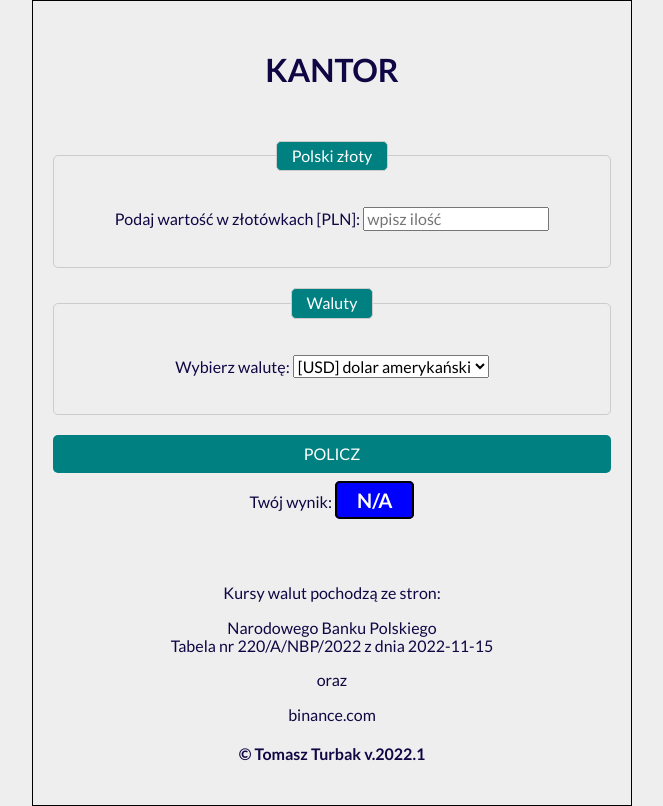
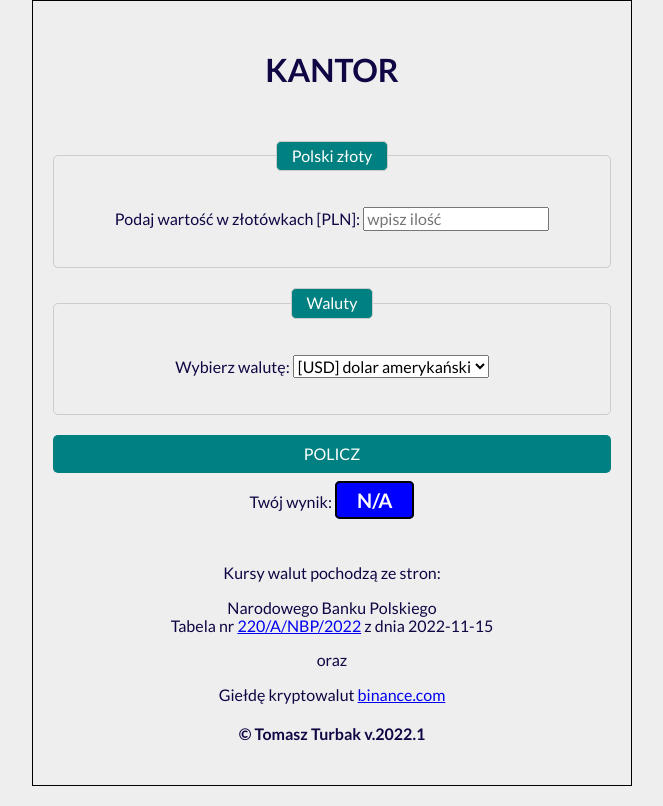
Before and after one commit to TomaszTurbak/currencyExchange, a plain HTML site: page index.html in a window 1280 px wide. Shown: the whole page, without its empty margins (308-971 px from the left). Drawn offline with nearby package versions, Linux system fonts and the light colour scheme.

Commit message:
added links

```diff
--- a/css/style.css
+++ b/css/style.css
@@ -12,9 +12,6 @@ body {
     background: #eee;
     color: rgb(17, 6, 68);
     font-family: "lato", "sans-serif";
-}
-
-.body__container {
     margin-top: 10px;
     margin-bottom: 10px;
     margin: auto;
@@ -24,12 +21,12 @@ body {
     border: 1px solid black;
 }
 
-.body__header {
+.header {
     padding: 10px;
 }
 
 .footer {
-    padding-top: 40px;
+    padding-top: 20px;
 }
 
 .form__button {
--- a/index.html
+++ b/index.html
@@ -14,9 +14,8 @@
     <link rel="stylesheet" href="css/style.css">
 </head>
 
-<body>
-    <div class="body__container">
-        <header class="body__header">
+<body class="body">
+    <header class="header">
         <h1>KANTOR</h1>
     </header>
 
@@ -62,11 +61,12 @@
     <footer class="footer">
         <p>
             Kursy walut pochodzą ze stron:</p>
-            <p>Narodowego Banku Polskiego<br>Tabela nr 220/A/NBP/2022 z dnia 2022-11-15</p>
-            oraz<p>binance.com</p>
+        <p>Narodowego Banku Polskiego<br>Tabela nr <a href="https://rss.nbp.pl/kursy/TabRss.aspx?n=2022/a/22a220"
+                target="_blank">220/A/NBP/2022</a> z dnia 2022-11-15</p>
+        oraz<p>Giełdę kryptowalut <a href="https://www.binance.com/en" target="_blank">binance.com</a></p>
+
         <h4>&copy; <strong>Tomasz Turbak</strong> v.2022.1</h4>
     </footer>
-    </div>
 
 </body>
 
```
Lines whose indentation alone changed are shown as unchanged.
